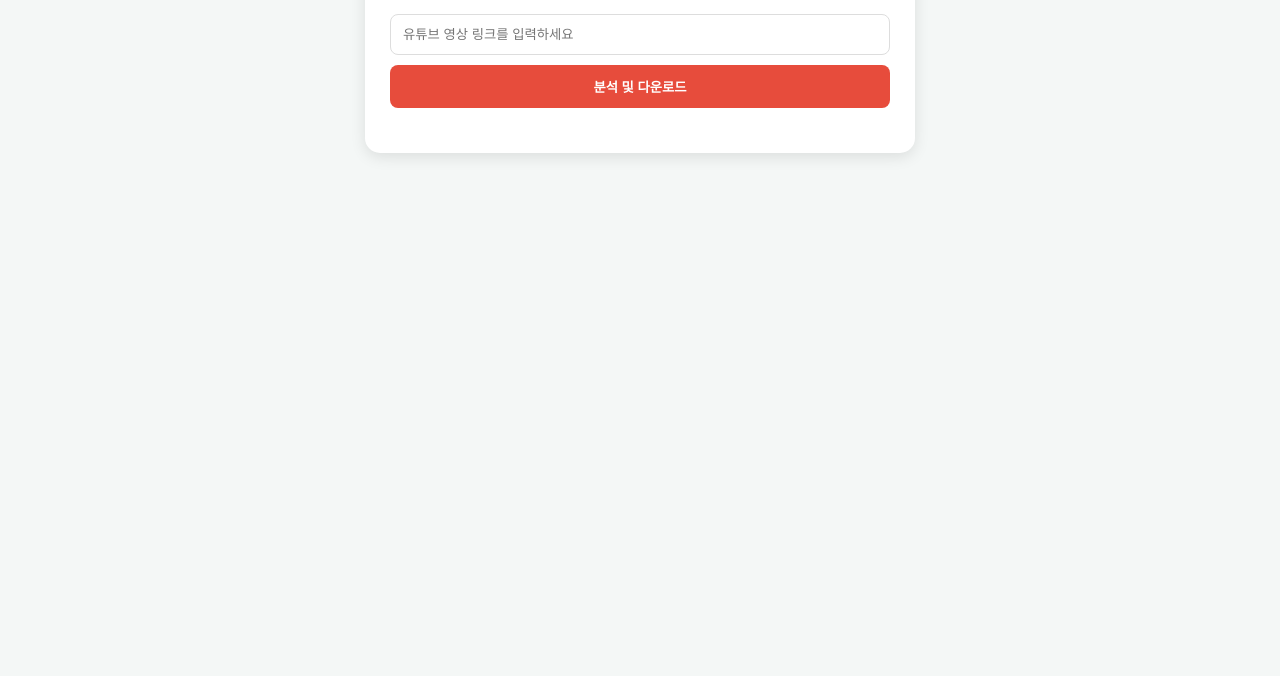
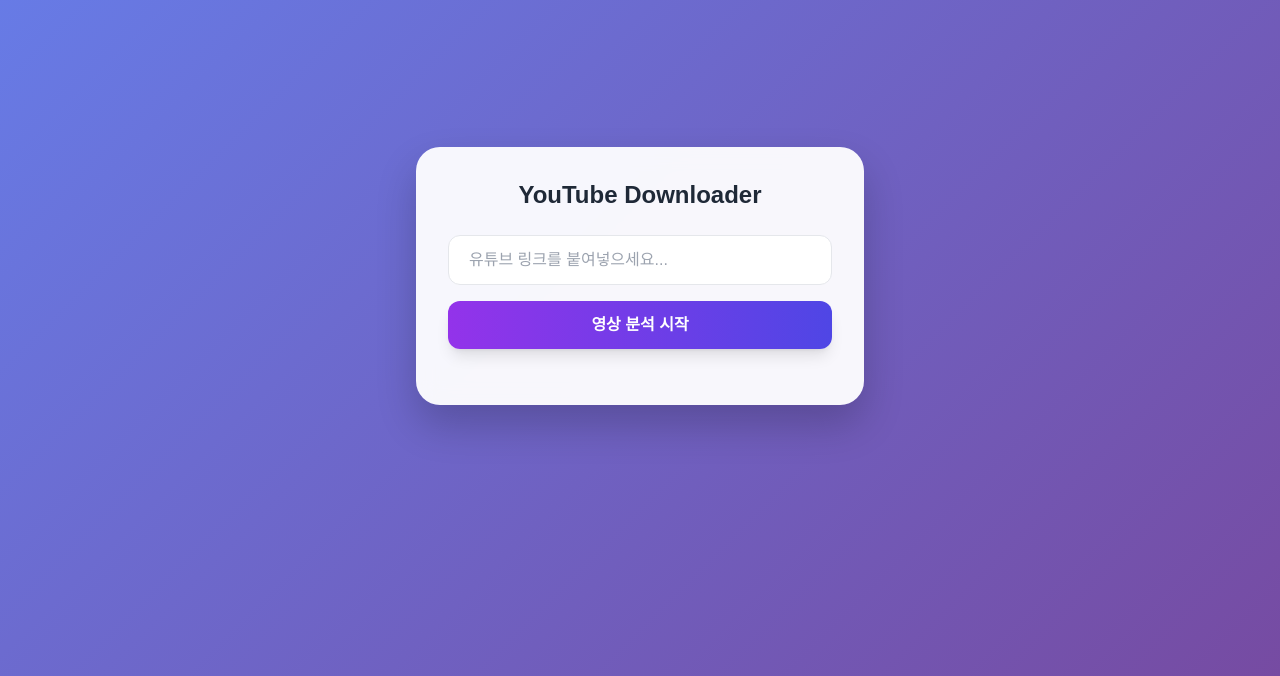
Before and after one commit to ktxsubway-bit/youdown, a plain HTML site: page index.html in a window 1280 px wide. Shown: the part 124-800 px from the top of the page. Drawn offline with nearby package versions, Linux system fonts and the light colour scheme; some packages are replaced by stand-ins of ours; a script that the page names is missing.

Commit message:
Update index.html

```diff
--- a/index.html
+++ b/index.html
@@ -3,69 +3,69 @@
 <head>
     <meta charset="UTF-8">
     <meta name="viewport" content="width=device-width, initial-scale=1.0">
-    <title>유튜브 다운로더 | 고화질 서버 연동</title>
-    <script src="https://cdn.jsdelivr.net/npm/axios/dist/axios.min.js"></script>
-    <script src="https://cdn.jsdelivr.net/npm/sweetalert2@11"></script>
+    <title>YouTube Ultra Downloader</title>
+    <script src="https://cdn.tailwindcss.com"></script>
     <style>
-        body { font-family: 'Segoe UI', sans-serif; background: #f4f7f6; display: flex; justify-content: center; padding: 20px; }
-        .card { background: white; padding: 25px; border-radius: 15px; box-shadow: 0 4px 15px rgba(0,0,0,0.1); width: 100%; max-width: 500px; text-align: center; }
-        input { width: 100%; padding: 12px; margin: 10px 0; border: 1px solid #ddd; border-radius: 8px; box-sizing: border-box; }
-        button { width: 100%; padding: 12px; background: #e74c3c; color: white; border: none; border-radius: 8px; cursor: pointer; font-weight: bold; }
-        button:disabled { background: #ccc; }
-        #loader { display: none; margin: 15px 0; font-size: 14px; color: #666; }
-        .track-item { display: flex; justify-content: space-between; align-items: center; padding: 10px; border-bottom: 1px solid #eee; }
+        body { background: linear-gradient(135deg, #667eea 0%, #764ba2 100%); min-height: 100vh; display: flex; align-items: center; justify-content: center; font-family: 'Pretendard', sans-serif; }
+        .glass { background: rgba(255, 255, 255, 0.95); backdrop-filter: blur(10px); border-radius: 24px; box-shadow: 0 20px 40px rgba(0,0,0,0.2); }
     </style>
 </head>
-<body>
+<body class="p-4">
 
-<div class="card">
-    <h2>유튜브 다운로더</h2>
-    <input type="text" id="url" placeholder="유튜브 영상 링크를 입력하세요">
-    <button id="btn" onclick="process()">분석 및 다운로드</button>
-    <div id="loader">서버 분석 중... 잠시만 기다려주세요.</div>
-    <div id="result" style="margin-top:20px;"></div>
+    <div class="glass w-full max-w-md p-8 text-center">
+        <h1 class="text-2xl font-bold text-gray-800 mb-6">YouTube Downloader</h1>
+
+        <div class="relative mb-4">
+            <input type="text" id="url"
+                class="w-full px-5 py-3 border border-gray-200 rounded-xl outline-none focus:ring-2 focus:ring-purple-400 transition"
+                placeholder="유튜브 링크를 붙여넣으세요...">
+        </div>
+
+        <button id="btn" onclick="getInfo()"
+            class="w-full py-3 bg-gradient-to-r from-purple-600 to-indigo-600 text-white font-bold rounded-xl shadow-lg hover:scale-105 transition active:scale-95">
+            영상 분석 시작
+        </button>
+
+        <div id="loader" class="hidden mt-6 animate-pulse text-purple-600 font-medium">분석 중입니다...</div>
+        <div id="res" class="mt-6 text-left"></div>
     </div>
 
     <script>
-    // 본인의 허깅페이스 스페이스 주소를 입력하세요
-    const API_BASE = "https://ldolado111-youdown.hf.space/api";
-
-    async function process() {
+        async function getInfo() {
             const url = document.getElementById('url').value;
+            const resDiv = document.getElementById('res');
             const btn = document.getElementById('btn');
             const loader = document.getElementById('loader');
-        const result = document.getElementById('result');
 
-        if (!url) return Swal.fire('알림', '링크를 먼저 입력해주세요!', 'warning');
+            if (!url) return alert('유튜브 링크를 입력해주세요.');
 
             btn.disabled = true;
-        loader.style.display = 'block';
-        result.innerHTML = '';
+            loader.classList.remove('hidden');
+            resDiv.innerHTML = '';
 
             try {
-            const res = await axios.get(`${API_BASE}/info?url=${encodeURIComponent(url)}`);
-            if (!res.data.success) throw new Error(res.data.error);
+                const API = "https://ldolado111-youdown.hf.space";
+                const response = await fetch(`${API}/api/info?url=${encodeURIComponent(url)}`);
+                const data = await response.json();
 
-            result.innerHTML = `<h3>${res.data.title}</h3>`;
-            res.data.video_tracks.forEach(track => {
-                result.innerHTML += `
-                    <div class="track-item">
-                        <span>${track.resolution} (MP4)</span>
-                        <button style="width: auto; padding: 5px 10px;" onclick="download('${API_BASE.replace('/api','')}${track.download_url}')">다운로드</button>
+                if (!data.success) throw new Error(data.error);
+
+                resDiv.innerHTML = `<h2 class="font-bold text-gray-700 mb-4 truncate">${data.title}</h2>`;
+                data.video_tracks.forEach(track => {
+                    resDiv.innerHTML += `
+                        <div class="flex justify-between items-center bg-gray-50 p-3 rounded-lg mb-2 border border-gray-100 hover:border-purple-200 transition">
+                            <span class="font-semibold text-gray-600">${track.resolution}</span>
+                            <a href="${API}${track.download_url}" target="_blank"
+                                class="text-xs bg-purple-600 text-white px-4 py-2 rounded-lg hover:bg-purple-700 transition">다운로드</a>
                         </div>`;
                 });
             } catch (err) {
-            Swal.fire('오류 발생', '서버 연결에 실패했습니다. 허깅페이스 스페이스가 "Running" 상태인지 확인하세요.', 'error');
+                resDiv.innerHTML = `<div class="text-red-500 text-sm bg-red-50 p-3 rounded-lg">에러 발생: ${err.message}</div>`;
             } finally {
                 btn.disabled = false;
-            loader.style.display = 'none';
+                loader.classList.add('hidden');
             }
         }
-
-    function download(link) {
-        window.open(link, '_blank');
-    }
     </script>
-
 </body>
 </html>
```
Lines whose indentation alone changed are shown as unchanged.
